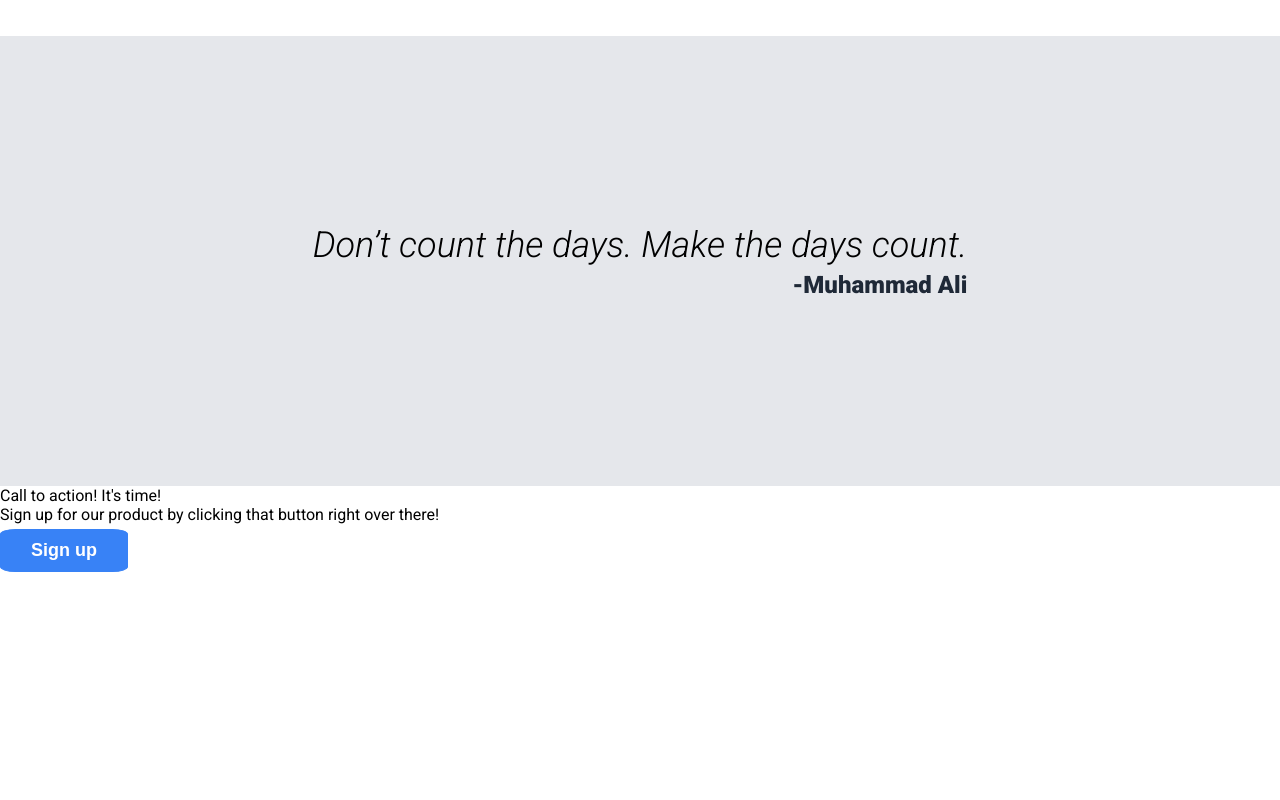
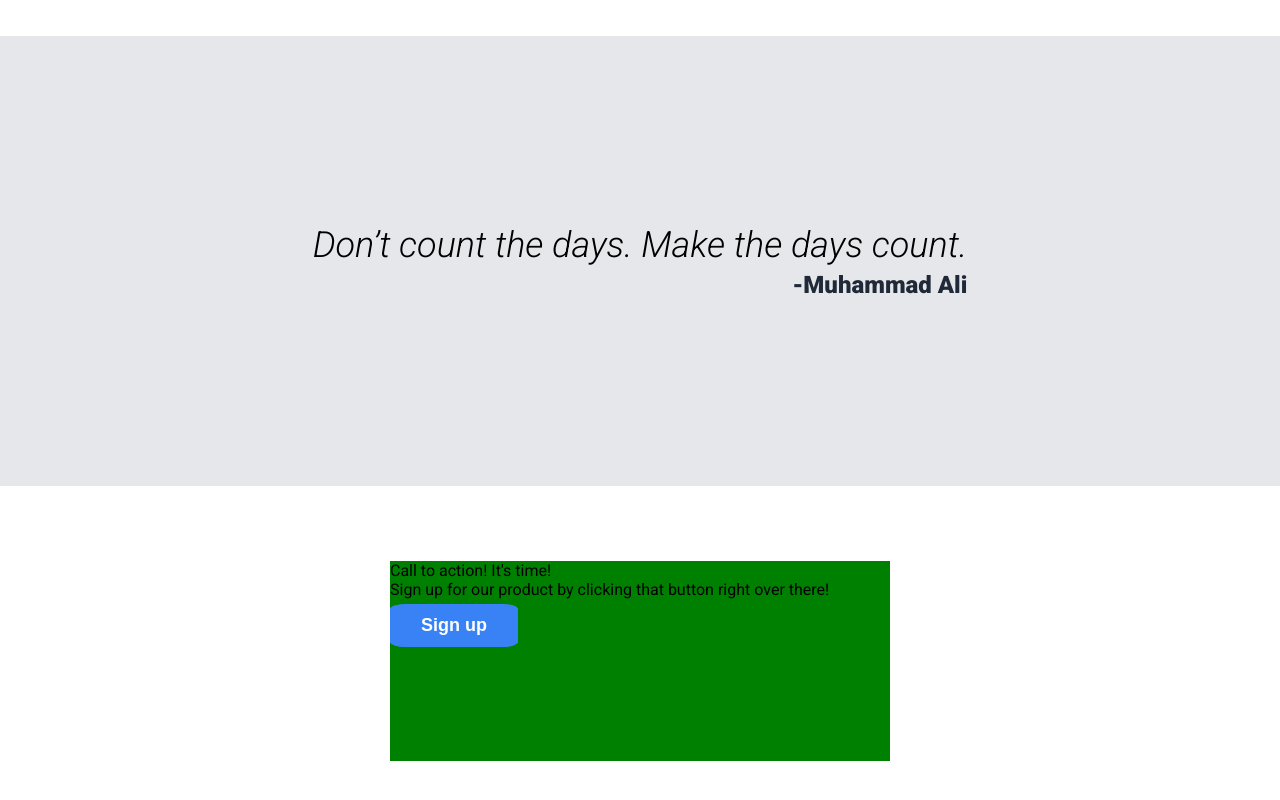
Before and after one commit to sshahmuneer/landing-page, a plain HTML site: page index.html in a window 1280 px wide. Shown: the part 1014-1814 px from the top of the page. Before the commit the page ends 1586 px from the top, so only its background shows below. Drawn offline with Linux system fonts and the light colour scheme.

Commit message:
Create section four style

```diff
--- a/style.css
+++ b/style.css
@@ -130,3 +130,16 @@ button.sign-up {
     text-align: right;
     margin-top: 5px;
   }
+
+  .section-four {
+    display: flex;
+    justify-content: center;
+    align-items: center;
+    height: 350px;
+  }
+
+  .call-to-action {
+    background-color: green;
+    height: 200px;
+    width: 500px;
+  }
```
